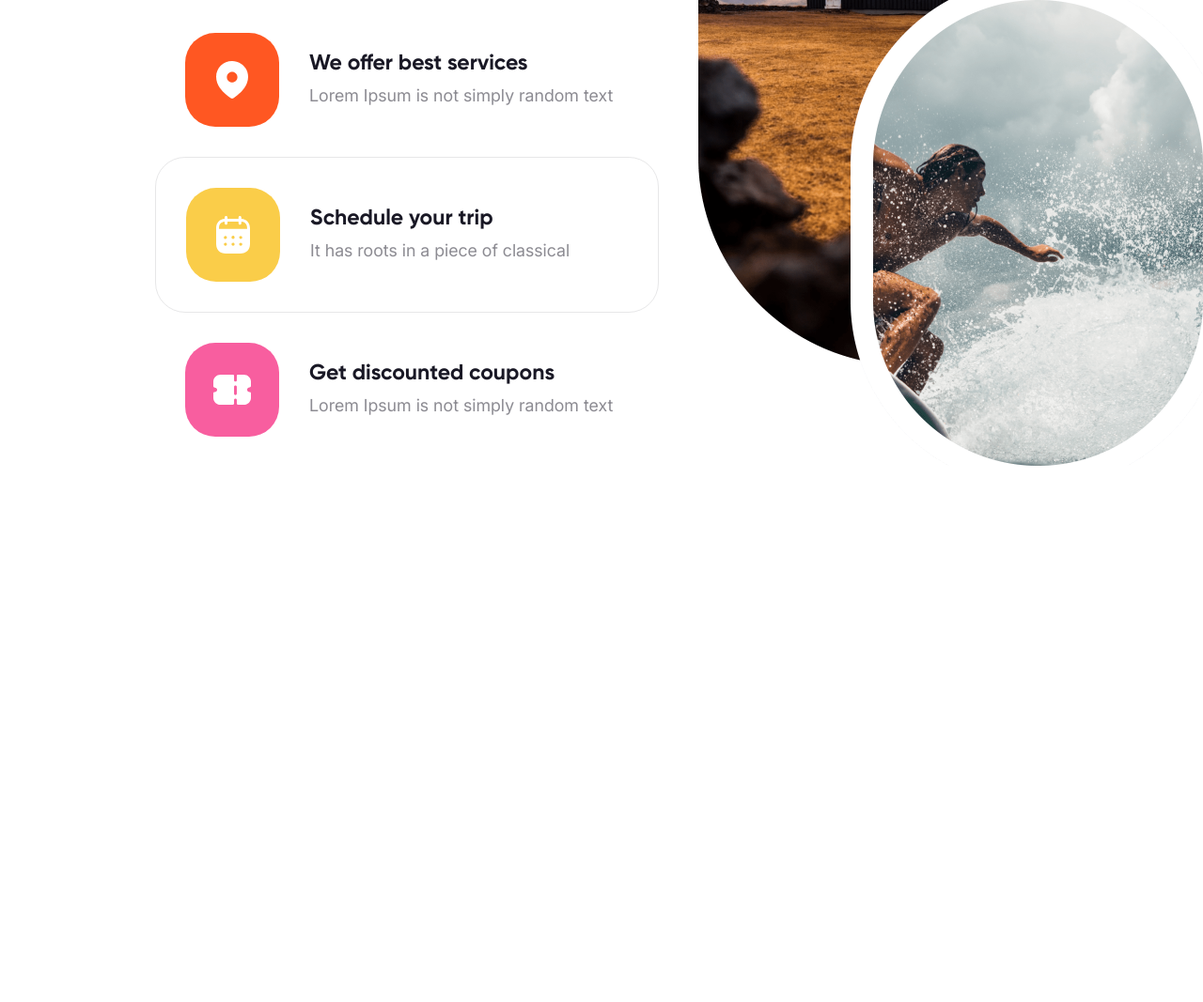
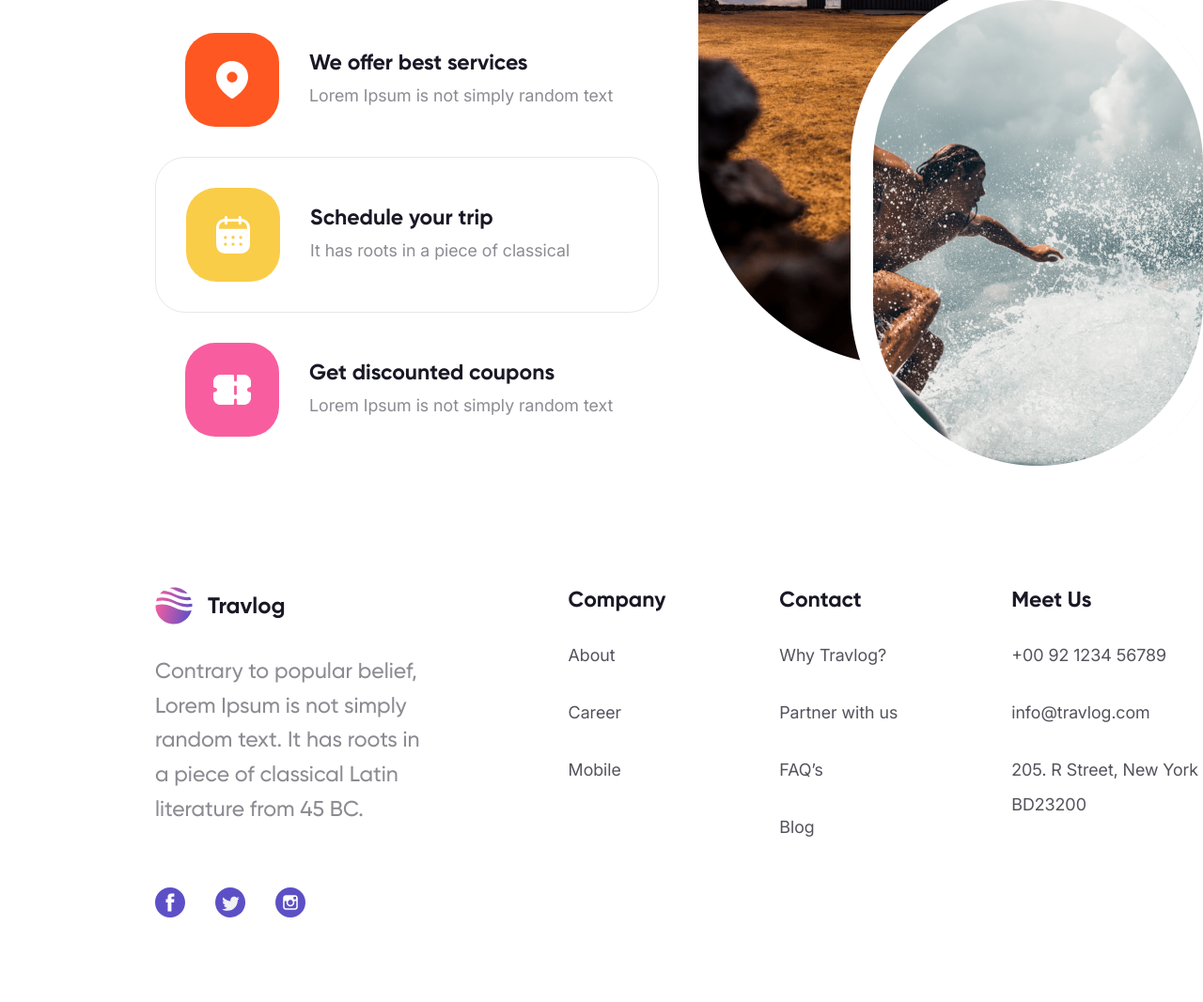
Before and after one commit to akkonkova/travlog-project, a website: page index.html in a window 1280 px wide. Shown: the part 3718-4785 px from the top of the page at 94% size. Before the commit the page ends 4215 px from the top, so only its background shows below. Drawn offline with Linux system fonts and the light colour scheme; files whose address does not match are found by name.

Commit message:
добавлен подвал сайта, секция footer и стили для неё

```diff
--- a/index.html
+++ b/index.html
@@ -14,8 +14,8 @@
       <!-- Website header with navigation and authorization -->
       <header class="header">
         <a class="logo">
-          <img class="header__logo-image" src="./images/logo.svg" alt="Travlog logo" />
-          <span class="header__logo-name">Travlog</span>
+          <img class="logo__image" src="./images/logo.svg" alt="Travlog logo" />
+          <span class="logo__name">Travlog</span>
         </a>
         <nav class="header__menu">
           <ul class="header__links-list">
@@ -202,16 +202,16 @@
           </ul>
         </section>
 
-        <!-- Section about advantages that helping find dream location-->
-        <section class="advantages">
+        <!-- Section about benefits that helping find dream location-->
+        <section class="benefits">
           <img
             src="./images/girl-travel.png"
             alt="A joyful girl is sitting on a suitcase"
-            class="advantages__image"
+            class="benefits__image"
           />
-          <div class="advantages__wrapper">
-            <div class="advantages__content">
-              <div class="advantages__content-container">
+          <div class="benefits__wrapper">
+            <div class="benefits__content">
+              <div class="benefits__content-container">
                 <p class="section-description">Travel point</p>
                 <h2 class="section-title">We helping you find your dream location</h2>
               </div>
@@ -220,7 +220,7 @@
                 piece of classical Latin literature from 45 BC.
               </p>
             </div>
-            <div class="advantages__info-card-list">
+            <div class="benefits__info-card-list">
               <div class="info-card">
                 <span class="info-card__title">500+</span>
                 <span class="info-card__description">Holiday Package</span>
@@ -302,6 +302,97 @@
             class="features__image"
           />
         </section>
+
+        <!-- Website footer with contacts and links for additional information -->
+        <footer class="footer">
+          <div class="footer__wrapper">
+            <a class="logo">
+              <img class="logo__image" src="./images/logo.svg" alt="Travlog logo" />
+              <span class="logo__name">Travlog</span>
+            </a>
+            <p class="footer__description">
+              Contrary to popular belief, Lorem Ipsum is not simply random text. It has roots in a
+              piece of classical Latin literature from 45 BC.
+            </p>
+            <ul class="footer__social-list">
+              <li class="footer__social-list-item">
+                <a>
+                  <img
+                    class="footer__social-icon"
+                    src="./images/facebook-icon.svg"
+                    alt="Facebook icon"
+                  />
+                </a>
+              </li>
+              <li class="footer__social-list-item">
+                <a>
+                  <img
+                    class="footer__social-icon"
+                    src="./images/twitter-icon.svg"
+                    alt="Twitter icon"
+                  />
+                </a>
+              </li>
+              <li class="footer__social-list-item">
+                <a>
+                  <img
+                    class="footer__social-icon"
+                    src="./images/instagram-icon.svg"
+                    alt="Instagram icon"
+                  />
+                </a>
+              </li>
+            </ul>
+          </div>
+          <div class="footer__content">
+            <div class="footer__about-company">
+              <span class="footer__section-title">Company</span>
+              <ul class="footer__section-link-list">
+                <li class="footer__section-link-item">
+                  <a class="footer__link" href="#0">About</a>
+                </li>
+                <li class="footer__section-link-item">
+                  <a class="footer__link" href="#0">Career</a>
+                </li>
+                <li class="footer__section-link-item">
+                  <a class="footer__link" href="#0">Mobile</a>
+                </li>
+              </ul>
+            </div>
+            <div class="footer__contact">
+              <span class="footer__section-title">Contact</span>
+              <ul class="footer__section-link-list">
+                <li class="footer__section-link-item">
+                  <a class="footer__link" href="#0">Why Travlog?</a>
+                </li>
+                <li class="footer__section-link-item">
+                  <a class="footer__link" href="#0">Partner with us</a>
+                </li>
+                <li class="footer__section-link-item">
+                  <a class="footer__link" href="#0">FAQ’s</a>
+                </li>
+                <li class="footer__section-link-item">
+                  <a class="footer__link" href="#0">Blog</a>
+                </li>
+              </ul>
+            </div>
+            <div class="footer__meet-us-container">
+              <span class="footer__section-title">Meet Us</span>
+              <ul class="footer__section-link-list">
+                <li class="footer__section-link-item">
+                  <a class="footer__link" href="tel:+0092123456789">+00 92 1234 56789</a>
+                </li>
+                <li class="footer__section-link-item">
+                  <a class="footer__link" href="mailto:info@travlog.com">info@travlog.com</a>
+                </li>
+                <li class="footer__address">
+                  <p class="footer__address-text">205. r street, new york</p>
+                  <p class="footer__address-text footer__address-text_index">bd23200</p>
+                </li>
+              </ul>
+            </div>
+          </div>
+        </footer>
       </main>
     </div>
   </body>
--- a/styles/style.css
+++ b/styles/style.css
@@ -61,16 +61,14 @@
   text-decoration: none;
 }
 
-.header__logo-image {
+.logo__image {
   width: 40px;
   height: 40px;
-  inline-size: 100%;
-  block-size: 100%;
 }
 
-.header__logo-name {
+.logo__name {
   color: var(--black, black);
-  font-family: Gilroy, sans-serif;
+  font-family: inherit;
   font-weight: 900;
   font-size: 24px;
   line-height: 166.667%;
@@ -92,7 +90,7 @@
 
 .header__link {
   color: var(--dull-color);
-  font-family: Gilroy, sans-serif;
+  font-family: inherit;
   font-weight: 700;
   font-size: 14px;
   line-height: 120%;
@@ -189,7 +187,7 @@
 
 .cover__title {
   color: #000;
-  font-family: Gilroy, sans-serif;
+  font-family: inherit;
   font-weight: 700;
   font-size: 69px;
   line-height: 120%;
@@ -284,7 +282,7 @@
 
 .section-description {
   color: var(--accent-color);
-  font-family: Gilroy, sans-serif;
+  font-family: inherit;
   font-weight: 700;
   font-size: 23px;
   line-height: 120%;
@@ -294,7 +292,7 @@
 
 .section-title {
   color: var(--black);
-  font-family: Gilroy, sans-serif;
+  font-family: inherit;
   font-weight: 700;
   font-size: 44px;
   line-height: 120%;
@@ -338,7 +336,7 @@
 
 .card__title {
   color: var(--black);
-  font-family: Gilroy, sans-serif;
+  font-family: inherit;
   font-weight: 700;
   font-size: 28px;
   line-height: 120%;
@@ -461,7 +459,7 @@
 .image-card__title {
   flex: 1 0 0;
   color: var(--black);
-  font-family: Gilroy, sans-serif;
+  font-family: inherit;
   font-weight: 700;
   font-size: 23px;
   line-height: 120%;
@@ -504,34 +502,34 @@
   block-size: 24px;
 }
 
-/* Styles for section about advantages  */
+/* Styles for section about benefits  */
 
-.advantages {
+.benefits {
   display: flex;
   gap: 42px;
   margin-block-start: 128px;
   padding-inline-end: 165px;
 }
 
-.advantages__image {
+.benefits__image {
   inline-size: 790px;
   block-size: 697px;
 }
 
-.advantages__wrapper {
+.benefits__wrapper {
   display: flex;
   flex-direction: column;
   gap: 64px;
 }
 
-.advantages__content {
+.benefits__content {
   display: flex;
   flex-direction: column;
   align-items: flex-start;
   gap: 32px;
 }
 
-.advantages__content-container {
+.benefits__content-container {
   display: flex;
   flex-direction: column;
   gap: 16px;
@@ -545,7 +543,7 @@
   line-height: 160%;
 }
 
-.advantages__info-card-list {
+.benefits__info-card-list {
   position: relative;
   display: grid;
   grid-template-columns: repeat(auto-fit, minmax(207px, 1fr));
@@ -582,7 +580,7 @@
   line-height: 160%;
 }
 
-.advantages__info-card-list::before {
+.benefits__info-card-list::before {
   content: '';
   position: absolute;
   top: -55px;
@@ -600,7 +598,7 @@
   block-size: 112px;
 }
 
-.advantages__info-card-list::after {
+.benefits__info-card-list::after {
   content: '';
   position: absolute;
   top: -15px;
@@ -609,6 +607,8 @@
   height: 36px;
   background-image: url(../images/ticket-star.svg);
 }
+
+/* Styles for key features section */
 
 .features {
   position: relative;
@@ -718,3 +718,119 @@
   inline-size: 448px;
   block-size: 272px;
 }
+
+/* Styles for website footer */
+
+.footer {
+  display: flex;
+  align-items: flex-start;
+  gap: 153px;
+  margin-block-start: 128px;
+  padding-block-end: 86px;
+  padding-inline: 165px;
+}
+
+.footer__wrapper {
+  display: flex;
+  flex-direction: column;
+  flex: 1 0 0;
+  align-items: flex-start;
+}
+
+.footer__description {
+  padding-block-start: 32px;
+  padding-block-end: 64px;
+  color: var(--dull-color);
+  font-family: inherit;
+  font-weight: 450;
+  font-size: 23px;
+  font-style: normal;
+  line-height: 160%;
+}
+
+.footer__social-list {
+  display: flex;
+  gap: 32px;
+}
+
+.footer__social-list-item {
+  list-style: none;
+}
+
+.footer__social-icon {
+  width: 32px;
+}
+
+.footer__about-company {
+  display: flex;
+  flex-direction: column;
+  align-items: flex-start;
+  gap: 32px;
+}
+
+.footer__section-title {
+  color: var(--black);
+  font-family: inherit;
+  font-size: 23px;
+  font-weight: 700;
+  line-height: 120%;
+}
+
+.footer__section-link-list {
+  display: flex;
+  flex-direction: column;
+  gap: 32px;
+}
+
+.footer__section-link-item {
+  color: rgba(25 24 37 / 0.75);
+  font-family: Inter, sans-serif;
+  font-size: 18px;
+  font-weight: 400;
+  line-height: 160%;
+  list-style: none;
+}
+
+.footer__link {
+  text-decoration: none;
+  white-space: nowrap;
+}
+
+.footer__content {
+  display: flex;
+  align-items: flex-start;
+  gap: 121px;
+}
+
+.footer__contact {
+  display: flex;
+  flex-direction: column;
+  align-items: flex-start;
+  gap: 32px;
+}
+
+.footer__meet-us-container {
+  display: flex;
+  flex-direction: column;
+  align-items: flex-start;
+  gap: 32px;
+}
+
+.footer__address {
+  display: flex;
+  flex-direction: column;
+  gap: 8px;
+}
+
+.footer__address-text {
+  color: rgba(25 24 37 / 0.75);
+  font-family: Inter, sans-serif;
+  font-size: 18px;
+  font-weight: 400;
+  line-height: 160%;
+  text-transform: capitalize;
+}
+
+.footer__address-text_index {
+  text-transform: uppercase;
+}
```
Also changed, not shown: images/facebook-icon.svg (added), images/instagram-icon.svg (added), images/twitter-icon.svg (added), 1 other file.
